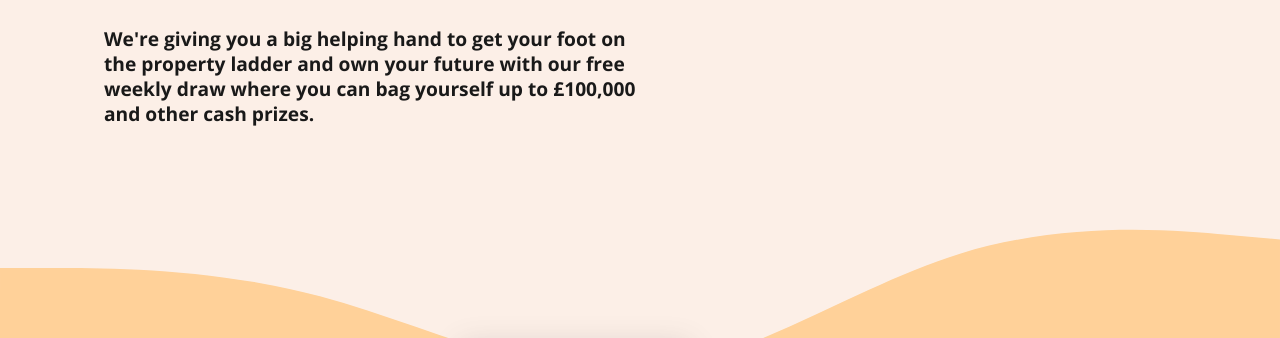
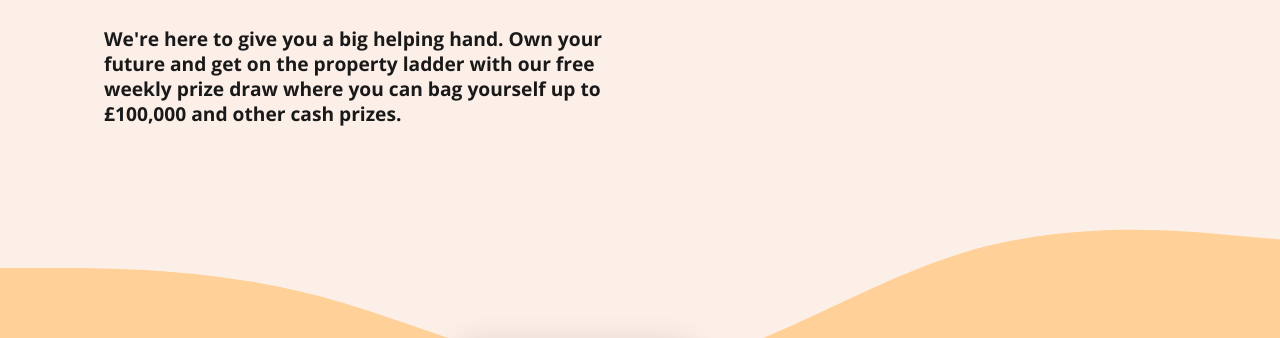
Before and after one commit to emmanuelojiji/PropertyLott2021, a plain HTML site: page index.html in a window 1280 px wide. Shown: the part 728-1066 px from the top of the page. Drawn offline with nearby package versions, Linux system fonts and the light colour scheme; a web font is replaced by a local one.

Commit message:
Changed paragraph

```diff
--- a/index.html
+++ b/index.html
@@ -62,7 +62,7 @@
 
           <section class="countdown">
           <h2>Start the countdown to <span class="orange">your first home</span></h2>
-          <p>We're giving you a big helping hand to get your foot on the property ladder and own your future with our free weekly draw where you can bag yourself up to £100,000 and other cash prizes.</p>
+          <p>We're here to give you a big helping hand. Own your future and get on the property ladder with our free weekly prize draw where you can bag yourself up to £100,000 and other cash prizes.</p>
         </section>
 
 
```
